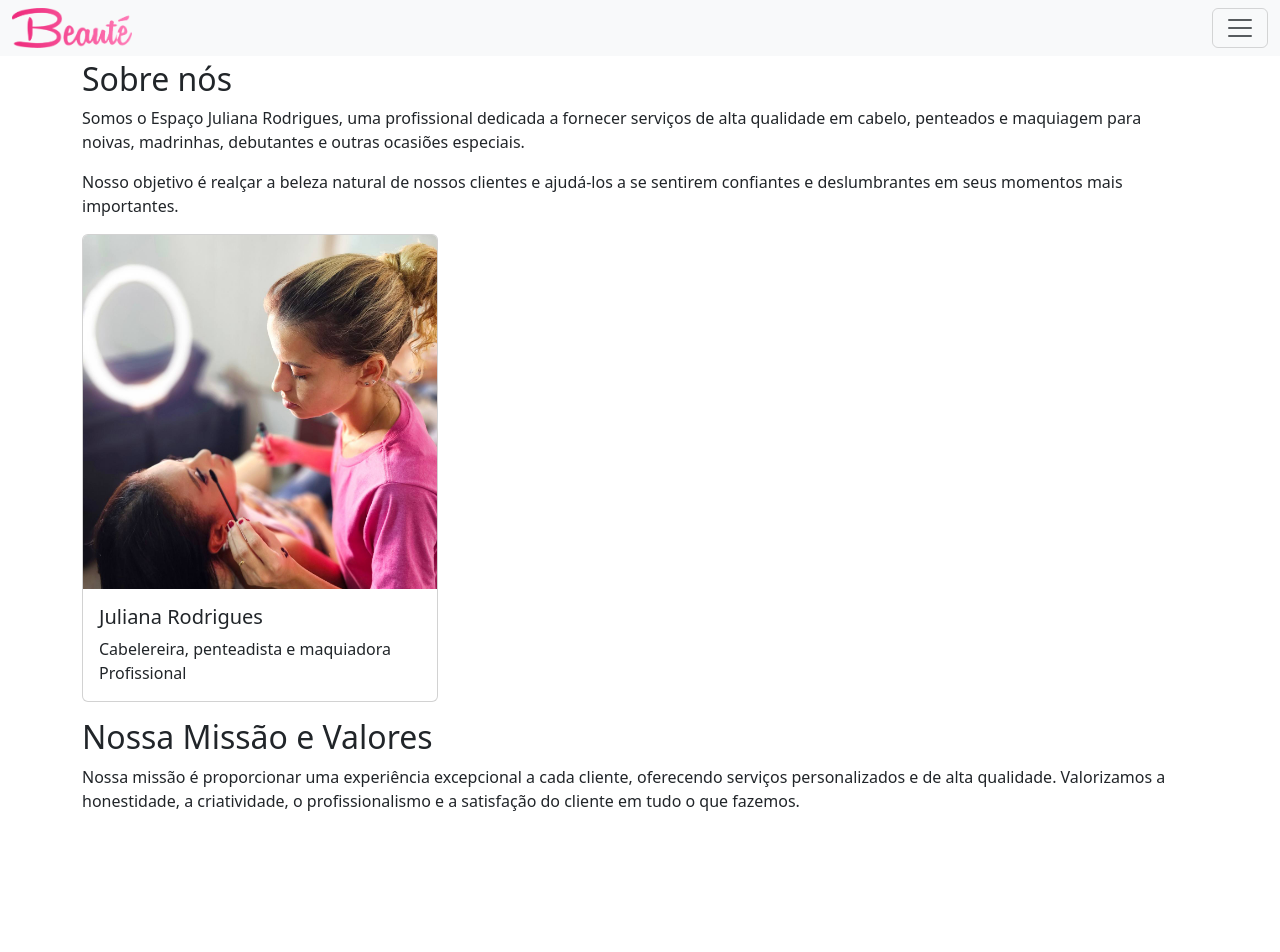
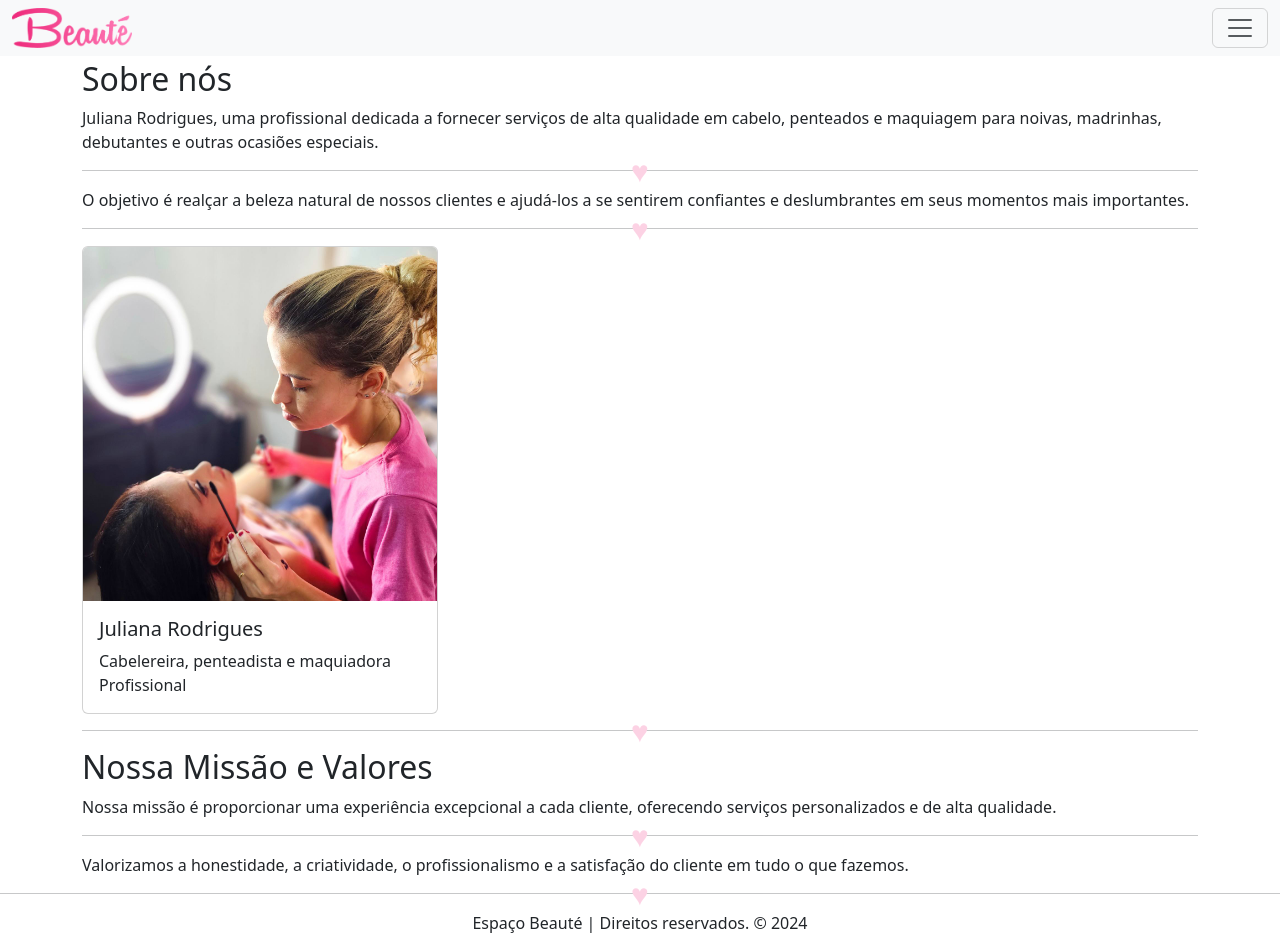
Before and after one commit to rflpsz/beaute, an Angular app: page /sobre in a window 1280 px wide. Shown: the top 952 px of the page. Before the commit the page ends 829 px from the top, so only its background shows below. Built offline with nearby package versions, Linux system fonts and the light colour scheme.

Commit message:
hr and new social links

```diff
--- a/src/app/app.component.html
+++ b/src/app/app.component.html
@@ -1,4 +1,8 @@
 <app-header></app-header>
 <div class="main">
   <router-outlet />
+  <section class="socials-network mb-4">
+    <hr>
+    <app-footer></app-footer>
+  </section>
 </div>
--- a/src/app/app.component.ts
+++ b/src/app/app.component.ts
@@ -1,11 +1,12 @@
 import { Component } from '@angular/core';
 import { RouterOutlet } from '@angular/router';
 import { HeaderComponent } from './components/header/header.component';
+import { FooterComponent } from './components/footer/footer.component';
 
 @Component({
   selector: 'app-root',
   standalone: true,
-  imports: [RouterOutlet, HeaderComponent],
+  imports: [RouterOutlet, HeaderComponent, FooterComponent],
   templateUrl: './app.component.html',
   styleUrl: './app.component.scss'
 })
--- /dev/null
+++ b/src/app/components/footer/footer.component.html
@@ -0,0 +1,3 @@
+<div class="footer text-center">
+    Espaço Beauté | Direitos reservados. &copy; 2024
+</div>
--- a/src/app/components/socials/socials.component.ts
+++ b/src/app/components/socials/socials.component.ts
@@ -11,7 +11,7 @@ import { Component } from '@angular/core';
 export class SocialsComponent {
   socials: any[] = [
     { name: 'Instagram', icon: 'instagram', url: 'https://www.instagram.com/espacobeauteoficial' },
-    { name: 'Tiktok', icon: 'tiktok', url: 'https://www.tiktok.com/@espacojulianarodrigues' },
-    { name: 'Facebook', icon: 'facebook', url: 'https://www.facebook.com/espacojulianariopardo' }
+    { name: 'Tiktok', icon: 'tiktok', url: 'https://www.tiktok.com/@espacobeauteoficial' },
+    { name: 'Facebook', icon: 'facebook', url: 'https://www.facebook.com/espacobeauteoficial/' }
   ];
 }
--- a/src/app/pages/about/about.component.html
+++ b/src/app/pages/about/about.component.html
@@ -3,10 +3,12 @@
     <!-- Seção de Informações da Empresa -->
     <section id="company-info" class="mb-3">
         <h2>Sobre nós</h2>
-        <p>Somos o Espaço Juliana Rodrigues, uma profissional dedicada a fornecer serviços de alta qualidade em cabelo, penteados e maquiagem para noivas, madrinhas, debutantes e outras ocasiões especiais.</p>
-        <p>Nosso objetivo é realçar a beleza natural de
-            nossos clientes e ajudá-los a se sentirem confiantes e deslumbrantes em seus momentos mais importantes.</p>
+        <p>Juliana Rodrigues, uma profissional dedicada a fornecer serviços de alta qualidade em cabelo, penteados e maquiagem para noivas, madrinhas, debutantes e outras ocasiões especiais.</p>
+        <hr>
+        <p>O objetivo é realçar a beleza natural de nossos clientes e ajudá-los a se sentirem confiantes e deslumbrantes em seus momentos mais importantes.</p>
     </section>
+
+    <hr>
 
     <!-- Seção de Nossa Equipe -->
     <section id="our-team" class="mb-3">
@@ -24,12 +26,15 @@
         </div>
     </section>
 
+    <hr>
+
     <!-- Seção de Missão e Valores -->
     <section id="mission-values" class="mb-3">
         <h2>Nossa Missão e Valores</h2>
-        <p>Nossa missão é proporcionar uma experiência excepcional a cada cliente, oferecendo serviços personalizados e
-            de alta qualidade. Valorizamos a honestidade, a criatividade, o profissionalismo e a satisfação do cliente
-            em tudo o que fazemos.</p>
+        <p>Nossa missão é proporcionar uma experiência excepcional a cada cliente, oferecendo serviços personalizados e de alta qualidade.
+        </p>
+        <hr>
+        <p>Valorizamos a honestidade, a criatividade, o profissionalismo e a satisfação do cliente em tudo o que fazemos.</p>
     </section>
 
 </div>
--- a/src/app/pages/home/home.component.html
+++ b/src/app/pages/home/home.component.html
@@ -34,11 +34,4 @@
         <app-socials></app-socials>
     </section>
 
-    <section class="socials-network mb-4">
-        <hr>
-        <div class="footer text-center">
-            Espaço Beauté | Direitos reservados. &copy; 2024
-        </div>
-    </section>
-
 </div>
--- a/src/styles.scss
+++ b/src/styles.scss
@@ -11,3 +11,35 @@
 .pointer {
     cursor: pointer;
 }
+
+hr {
+    font-family: Arial, sans-serif;
+    text-align: center;
+    line-height: 1px;
+    height: 1px;
+    font-size: 1em;
+    border-width: 1px 0;
+    border-style: solid;
+    border-color: #f65097;
+    margin: 20px 10px;
+    overflow: visible;
+    -webkit-box-sizing: content-box;
+    -moz-box-sizing: content-box;
+    -ms-box-sizing: content-box;
+    -o-box-sizing: content-box;
+    box-sizing: content-box;
+}
+
+hr:after {
+    content: "♥";
+    color: #f65097;
+    font-size: 30px;
+    display: inline;
+    // padding: 0 0.5em;
+}
+
+/* opera doesn't render correctly. hide section sign */
+x:-o-prefocus,
+hr:after {
+    content: "";
+}
```
Also changed, not shown: src/app/components/footer/footer.component.ts (added, +12 -0 lines), src/app/components/footer/footer.component.scss (added), 1 other file (tests, documents, lock files or other folders).
